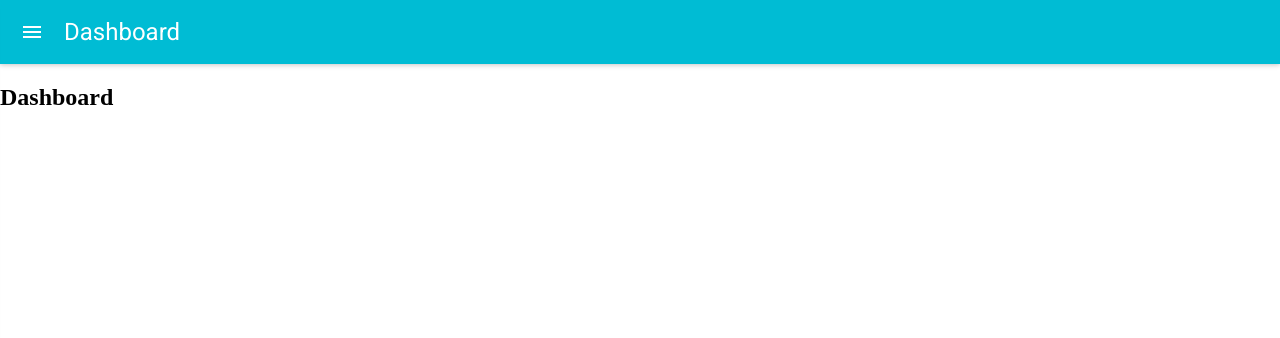
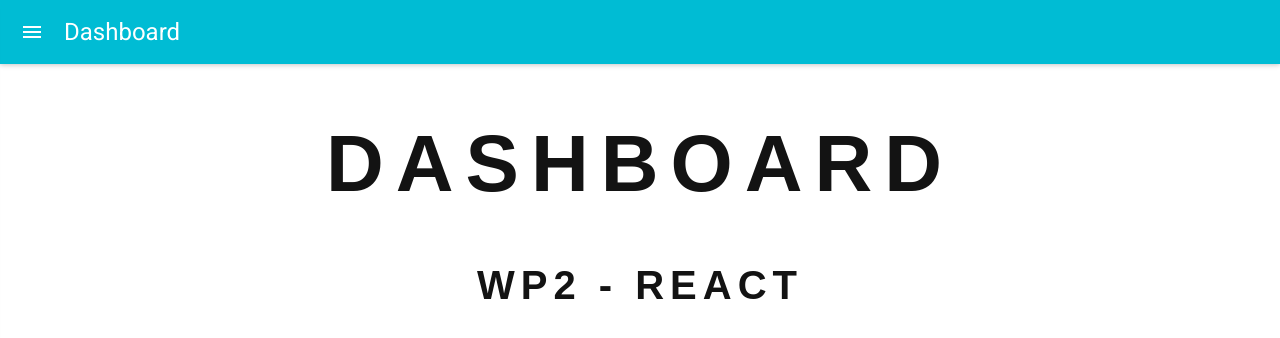
Before and after one commit to RoyPlu/Web-Mobile-Project, a React (Create React App) app in the folder WP2/: page / in a window 1280 px wide. Shown: the top 338 px of the page. Built offline with nearby package versions, Linux system fonts and the light colour scheme.

Commit message:
Layout changes - WP2

```diff
--- a/WP2/src/Layout.js
+++ b/WP2/src/Layout.js
@@ -39,12 +39,7 @@ class Layout extends Component {
                         <MenuItem onClick={this.toggleState} >
                             <Link to="/locations">Locations</Link>
                         </MenuItem>
-                        <MenuItem onClick={this.toggleState} >
-                            <Link to="/statusmessages">Status Message</Link>
-                        </MenuItem>
-                        <MenuItem onClick={this.toggleState} >
-                            <Link to="/problemmessages">Problem Message</Link>
-                        </MenuItem>
+
                     </Drawer>
                     <Route exact={true} path="/" component={DashboardPage} />
                     <Route exact={true} path='/locations' component={LocationsPage}/>
--- a/WP2/src/dashboard/dashboard.page.js
+++ b/WP2/src/dashboard/dashboard.page.js
@@ -5,7 +5,10 @@ import mapDispatchToProps from '../common/title-dispatch-to-props';
 class DashboardPage extends Component {
     render(){
         return (
-            <h2>Dashboard</h2>
+            <div  class="main">
+                <h1 class="elegantshadow">Dashboard</h1>
+                <h2 class="elegantshadow"> WP2 - REACT </h2>
+            </div>
         )
     }
     componentDidMount() {
--- a/WP2/src/index.css
+++ b/WP2/src/index.css
@@ -2,3 +2,37 @@ html, body{
     padding: 0;
     margin: 0;
 }
+
+.card {
+    float: left;
+    padding: 20px;
+    border: 2px solid grey;
+    border-radius: 10px;
+    margin: 20px;
+    background-color: rgba(220, 213, 175, 0.18);
+}
+
+.main {
+    text-align: center;
+}
+
+
+    h1.elegantshadow {
+        font-family: "Avant Garde", Avantgarde, "Century Gothic", CenturyGothic, "AppleGothic", sans-serif;
+        font-size: 80px;
+        text-align: center;
+        text-transform: uppercase;
+        text-rendering: optimizeLegibility;
+        color: #131313;
+        letter-spacing: .15em;
+    }
+
+    h2.elegantshadow {
+        font-family: "Avant Garde", Avantgarde, "Century Gothic", CenturyGothic, "AppleGothic", sans-serif;
+        font-size: 40px;
+        text-align: center;
+        text-transform: uppercase;
+        text-rendering: optimizeLegibility;
+        color: #131313;
+        letter-spacing: .15em;
+    }
--- a/WP2/src/locations/locations-table.js
+++ b/WP2/src/locations/locations-table.js
@@ -17,8 +17,8 @@ const Row = (props) => (
         <TableRowColumn>{props.entry.id}</TableRowColumn>
 
         <TableRowColumn><Link to={`/locations/${props.entry.id}`}>{props.entry.name}</Link></TableRowColumn>
-        <TableRowColumn><Link to={`/locations/${props.entry.id}/problems`}>Problems</Link></TableRowColumn>
-        <TableRowColumn><Link to={`/locations/${props.entry.id}/status`}>Status</Link></TableRowColumn>
+        <TableRowColumn><button><Link to={`/locations/${props.entry.id}/problems`}>Problems</Link></button></TableRowColumn>
+        <TableRowColumn><button><Link to={`/locations/${props.entry.id}/status`}>Status</Link></button></TableRowColumn>
 
     </TableRow>
 
@@ -34,7 +34,7 @@ const LocationsTable = (props) => (
             <TableRow>
                 <TableHeaderColumn>Id</TableHeaderColumn>
                 <TableHeaderColumn>Name</TableHeaderColumn>
-                <TableHeaderColumn>Problem</TableHeaderColumn>
+                <TableHeaderColumn>Problems</TableHeaderColumn>
                 <TableHeaderColumn>Status</TableHeaderColumn>
             </TableRow>
         </TableHeader>
--- a/WP2/src/problems/problems.page.js
+++ b/WP2/src/problems/problems.page.js
@@ -2,6 +2,7 @@ import React, { Component } from 'react';
 import { connect } from "react-redux";
 import mapDispatchToProps from '../common/title-dispatch-to-props';
 import HttpService from '../common/http-service';
+import '../index.css';
 
 let hasFetchedEntries = false;
 
@@ -24,13 +25,13 @@ class ProblemsPage extends Component {
 
         var renderedEntries = this.state.problems.map((entry) => {
                 return (
-                    <div>
-                        <h3>Problem Id: {entry.id}</h3>
+                    <div class="card">
+                        <h1>Problem Id: {entry.id}</h1>
+                        <hr/>
                         <h3>Location Id: {entry.location_id}</h3>
                         <h3>Description: {entry.problem}</h3>
                         <h3>Is solved: {entry.solved}</h3>
                         <h3>Date: {entry.date}</h3>
-                        <hr/>
                     </div>
                 );
         });
--- a/WP2/src/status/status.page.js
+++ b/WP2/src/status/status.page.js
@@ -2,6 +2,7 @@ import React, { Component } from 'react';
 import { connect } from "react-redux";
 import mapDispatchToProps from '../common/title-dispatch-to-props';
 import HttpService from '../common/http-service';
+import '../index.css';
 
 let hasFetchedEntries = false;
 
@@ -24,12 +25,12 @@ class StatusPage extends Component {
 
         var renderedEntries = this.state.status.map((entry) => {
             return (
-                <div>
-                    <h3>Status Id: {entry.id}</h3>
+                <div class="card">
+                    <h1>Status Id: {entry.id}</h1>
+                    <hr/>
                     <h3>Location Id: {entry.location_id}</h3>
                     <h3>Description: {entry.status}</h3>
                     <h3>Date: {entry.date}</h3>
-                    <hr/>
                 </div>
             );
         });
```
